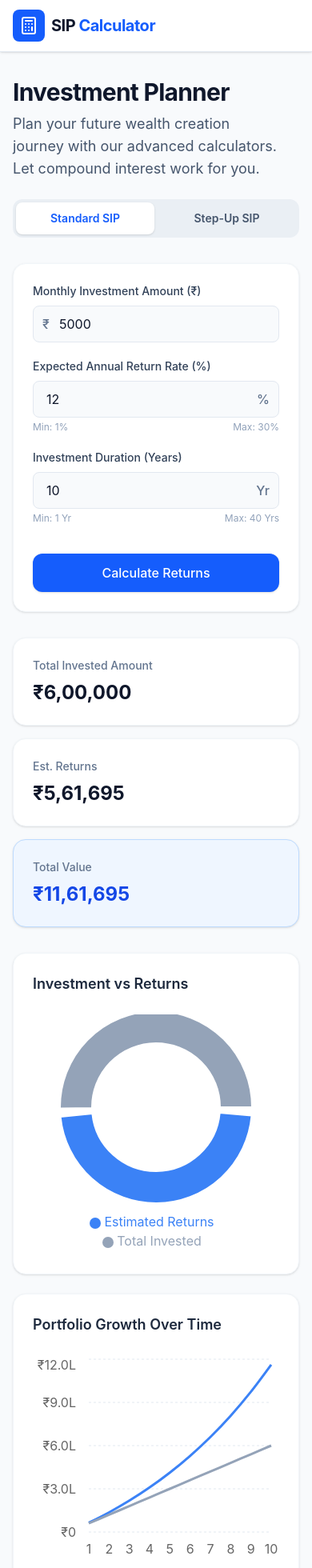
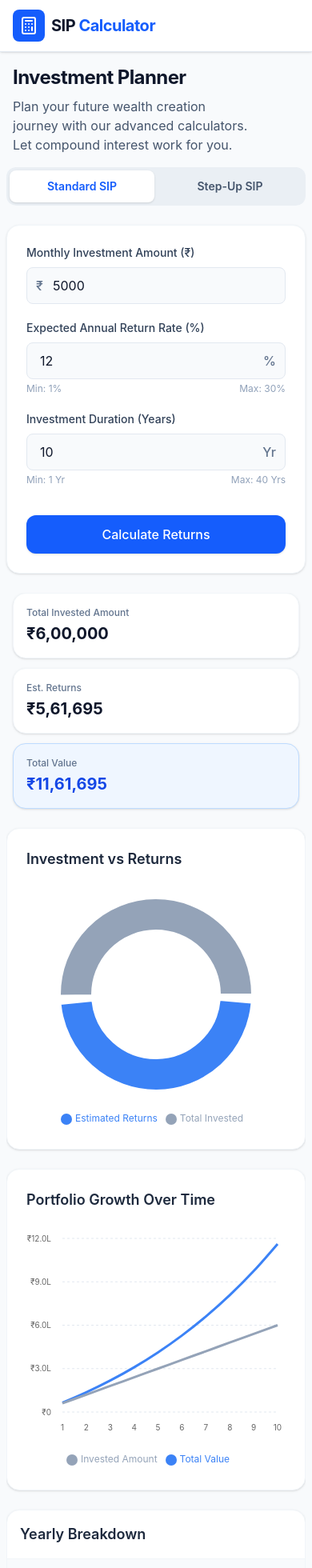
Before and after one commit to Harsha430/sip_calculator, a React (Vite) app: page / in a window 390 px wide. Shown: the top 1960 px of the page at 80% size. Built offline with nearby package versions, Linux system fonts and the light colour scheme.

Commit message:
style: improved mobile responsiveness for charts and table

```diff
--- a/src/App.jsx
+++ b/src/App.jsx
@@ -25,15 +25,15 @@ export default function App() {
     <div className="min-h-screen bg-slate-50 dark:bg-slate-900 text-slate-900 dark:text-slate-100 font-sans pb-12 selection:bg-blue-200 dark:selection:bg-blue-900">
       <Navbar />
 
-      <main className="max-w-7xl mx-auto px-4 sm:px-6 lg:px-8 pt-8">
+      <main className="max-w-7xl mx-auto px-2 sm:px-6 lg:px-8 pt-4 sm:pt-8 w-full overflow-hidden">
 
         {/* Header & Tabs */}
-        <div className="flex flex-col md:flex-row justify-between items-start md:items-end mb-8 gap-6">
-          <div className="max-w-2xl">
-            <h1 className="text-3xl font-bold tracking-tight text-slate-900 dark:text-white sm:text-4xl text-balance">
+        <div className="flex flex-col md:flex-row justify-between items-start md:items-end mb-6 sm:mb-8 gap-4 sm:gap-6">
+          <div className="max-w-2xl px-2 sm:px-0">
+            <h1 className="text-2xl sm:text-3xl font-bold tracking-tight text-slate-900 dark:text-white md:text-4xl text-balance">
               Investment Planner
             </h1>
-            <p className="mt-2 text-lg text-slate-600 dark:text-slate-400 text-balance">
+            <p className="mt-2 text-base sm:text-lg text-slate-600 dark:text-slate-400 text-balance">
               Plan your future wealth creation journey with our advanced calculators. Let compound interest work for you.
             </p>
           </div>
@@ -62,7 +62,7 @@ export default function App() {
           </div>
         </div>
 
-        <div className="grid grid-cols-1 xl:grid-cols-12 gap-8 items-start">
+        <div className="grid grid-cols-1 xl:grid-cols-12 gap-6 sm:gap-8 items-start w-full">
 
           {/* Left Column: Form */}
           <div className="xl:col-span-4 sticky top-24">
@@ -70,10 +70,10 @@ export default function App() {
           </div>
 
           {/* Right Column: Results */}
-          <div className="xl:col-span-8 space-y-8 min-h-[400px]">
+          <div className="xl:col-span-8 space-y-6 sm:space-y-8 min-h-[400px] w-full max-w-full overflow-hidden">
             {results ? (
-              <div className="animate-in fade-in slide-in-from-bottom-4 duration-500 space-y-8">
-                <div className="grid grid-cols-1 sm:grid-cols-3 gap-4">
+              <div className="animate-in fade-in slide-in-from-bottom-4 duration-500 space-y-6 sm:space-y-8">
+                <div className="grid grid-cols-1 sm:grid-cols-3 gap-3 sm:gap-4 px-2 sm:px-0">
                   <ResultsCard title="Total Invested Amount" amount={results.totalInvested} />
                   <ResultsCard title="Est. Returns" amount={results.estimatedReturns} />
                   <ResultsCard title="Total Value" amount={results.finalValue} highlight={true} />
--- a/src/components/ChartsSection.jsx
+++ b/src/components/ChartsSection.jsx
@@ -62,9 +62,9 @@ export default function ChartsSection({ totalInvested, estimatedReturns, yearlyD
                 </Pie>
                 <Tooltip
                   formatter={(value) => new Intl.NumberFormat('en-IN', { style: 'currency', currency: 'INR', maximumFractionDigits: 0 }).format(value)}
-                  contentStyle={{ borderRadius: '12px', border: '1px solid #e2e8f0', boxShadow: '0 10px 15px -3px rgb(0 0 0 / 0.1)', backgroundColor: 'var(--tw-colors-white, #fff)' }}
+                  contentStyle={{ borderRadius: '12px', border: '1px solid #e2e8f0', boxShadow: '0 10px 15px -3px rgb(0 0 0 / 0.1)', backgroundColor: 'var(--tw-colors-white, #fff)', fontSize: '13px' }}
                 />
-                <Legend iconType="circle" wrapperStyle={{ paddingTop: '20px' }} />
+                <Legend iconType="circle" wrapperStyle={{ paddingTop: '20px', fontSize: '12px' }} />
               </PieChart>
             </ResponsiveContainer>
           </div>
@@ -75,12 +75,12 @@ export default function ChartsSection({ totalInvested, estimatedReturns, yearlyD
           <h3 className="font-semibold text-slate-800 dark:text-slate-200 mb-6 text-lg">Portfolio Growth Over Time</h3>
           <div className="w-full flex-1" style={{ minHeight: '300px' }}>
             <ResponsiveContainer width="100%" height="100%" minHeight={300}>
-              <LineChart data={yearlyData} margin={{ top: 5, right: 10, left: 10, bottom: 5 }}>
+              <LineChart data={yearlyData} margin={{ top: 10, right: 10, left: 0, bottom: 5 }}>
                 <CartesianGrid strokeDasharray="3 3" vertical={false} className="stroke-slate-200 dark:stroke-slate-700/50" />
-                <XAxis dataKey="year" tickLine={false} axisLine={false} tickMargin={10} className="text-xs fill-slate-500 dark:fill-slate-400" />
-                <YAxis tickFormatter={formatYAxis} tickLine={false} axisLine={false} tickMargin={10} className="text-xs fill-slate-500 dark:fill-slate-400" width={60} />
+                <XAxis dataKey="year" tickLine={false} axisLine={false} tickMargin={10} style={{ fontSize: '10px' }} className="fill-slate-500 dark:fill-slate-400" />
+                <YAxis tickFormatter={formatYAxis} tickLine={false} axisLine={false} tickMargin={8} width={45} style={{ fontSize: '10px' }} className="fill-slate-500 dark:fill-slate-400" />
                 <Tooltip content={<CustomTooltip />} />
-                <Legend iconType="circle" wrapperStyle={{ paddingTop: '20px' }} />
+                <Legend iconType="circle" wrapperStyle={{ paddingTop: '20px', fontSize: '12px' }} />
                 <Line type="monotone" name="Total Value" dataKey="value" stroke="#3b82f6" strokeWidth={3} dot={false} activeDot={{ r: 6, strokeWidth: 0 }} />
                 <Line type="monotone" name="Invested Amount" dataKey="invested" stroke="#94a3b8" strokeWidth={3} dot={false} activeDot={{ r: 6, strokeWidth: 0 }} />
               </LineChart>
--- a/src/components/InvestmentTable.jsx
+++ b/src/components/InvestmentTable.jsx
@@ -2,11 +2,11 @@ export default function InvestmentTable({ yearlyData }) {
   const formatCurrency = (val) => new Intl.NumberFormat('en-IN', { style: 'currency', currency: 'INR', maximumFractionDigits: 0 }).format(val);
 
   return (
-    <div className="bg-white dark:bg-slate-800 rounded-2xl border border-slate-100 dark:border-slate-700 shadow-sm overflow-hidden mt-6">
-      <div className="p-6 border-b border-slate-100 dark:border-slate-700">
+    <div className="bg-white dark:bg-slate-800 rounded-2xl border border-slate-100 dark:border-slate-700 shadow-sm overflow-hidden mt-6 w-full max-w-full">
+      <div className="p-4 sm:p-6 border-b border-slate-100 dark:border-slate-700">
         <h3 className="font-semibold text-slate-800 dark:text-slate-200 text-lg">Yearly Breakdown</h3>
       </div>
-      <div className="overflow-x-auto max-h-[600px] overflow-y-auto">
+      <div className="overflow-x-auto w-full max-h-[600px] overflow-y-auto">
         <table className="w-full text-left text-sm relative">
           <thead className="bg-slate-50/90 dark:bg-slate-900/90 text-slate-500 dark:text-slate-400 sticky top-0 backdrop-blur z-10 shadow-sm">
             <tr>
--- a/src/components/ResultsCard.jsx
+++ b/src/components/ResultsCard.jsx
@@ -7,15 +7,15 @@ export default function ResultsCard({ title, amount, highlight }) {
   }).format(amount || 0);
 
   return (
-    <div className={`p-6 rounded-2xl border ${
+    <div className={`p-4 sm:p-6 rounded-2xl border ${
       highlight
         ? 'bg-blue-50 border-blue-200 dark:bg-blue-900/20 dark:border-blue-900/50'
         : 'bg-white border-slate-100 dark:bg-slate-800 dark:border-slate-700'
-    } shadow-sm flex flex-col items-start gap-2 transition-all duration-300 hover:shadow-md`}>
-      <h3 className="text-sm font-medium text-slate-500 dark:text-slate-400 hover:text-slate-700 dark:hover:text-slate-300">
+    } shadow-sm flex flex-col items-start gap-1 sm:gap-2 transition-all duration-300 hover:shadow-md`}>
+      <h3 className="text-xs sm:text-sm font-medium text-slate-500 dark:text-slate-400 hover:text-slate-700 dark:hover:text-slate-300">
         {title}
       </h3>
-      <p className={`text-2xl sm:text-3xl font-bold ${
+      <p className={`text-xl sm:text-3xl font-bold break-all ${
         highlight ? 'text-blue-700 dark:text-blue-400' : 'text-slate-900 dark:text-white'
       }`}>
         {formattedAmount}
```
